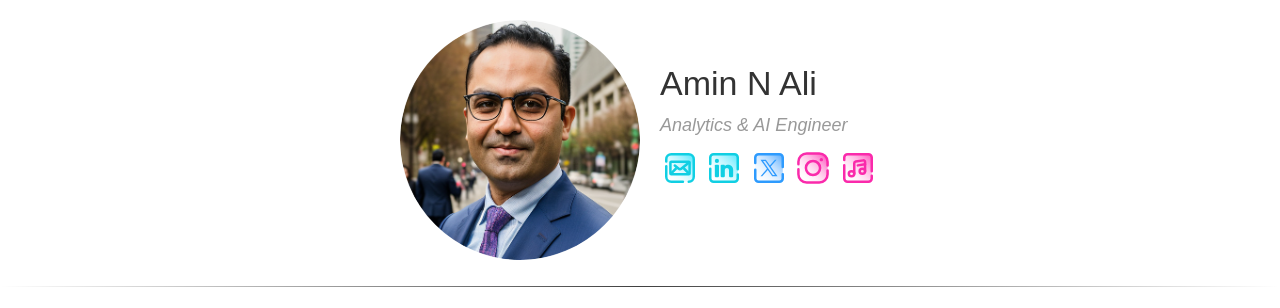
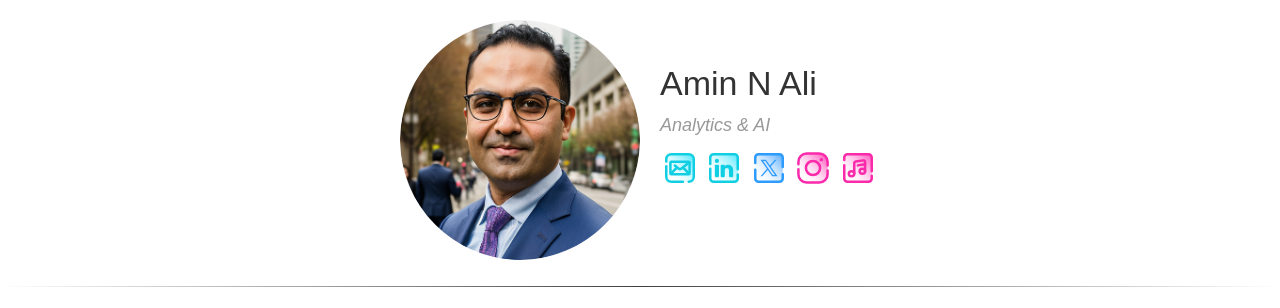
Before and after one commit to aminn04/amininfo, a Jekyll site: the page built from index.md, in a window 1280 px wide. Shown: the top 308 px of the page. Built offline with Jekyll 4.4.1, drawn with Linux system fonts in a browser that asks for light colours.

Commit message:
Updated config.yml

```diff
--- a/_config.yml
+++ b/_config.yml
@@ -1,13 +1,13 @@
 # Site settings
 title: Amin N Ali
-description: Analytics & AI Engineer
+description: Analytics & AI
 lang: en-US
 timezone: America/Los_Angeles
 
 # Profile settings
 author:
   name: Amin N Ali
-  bio: Analytics & AI Engineer
+  bio: Analytics & AI
   image: /assets/profile.png
   icon: /assets/favicon.ico
   em_icon: /assets/i8-mail.svg
```
Also changed, not shown: 3 other files.
